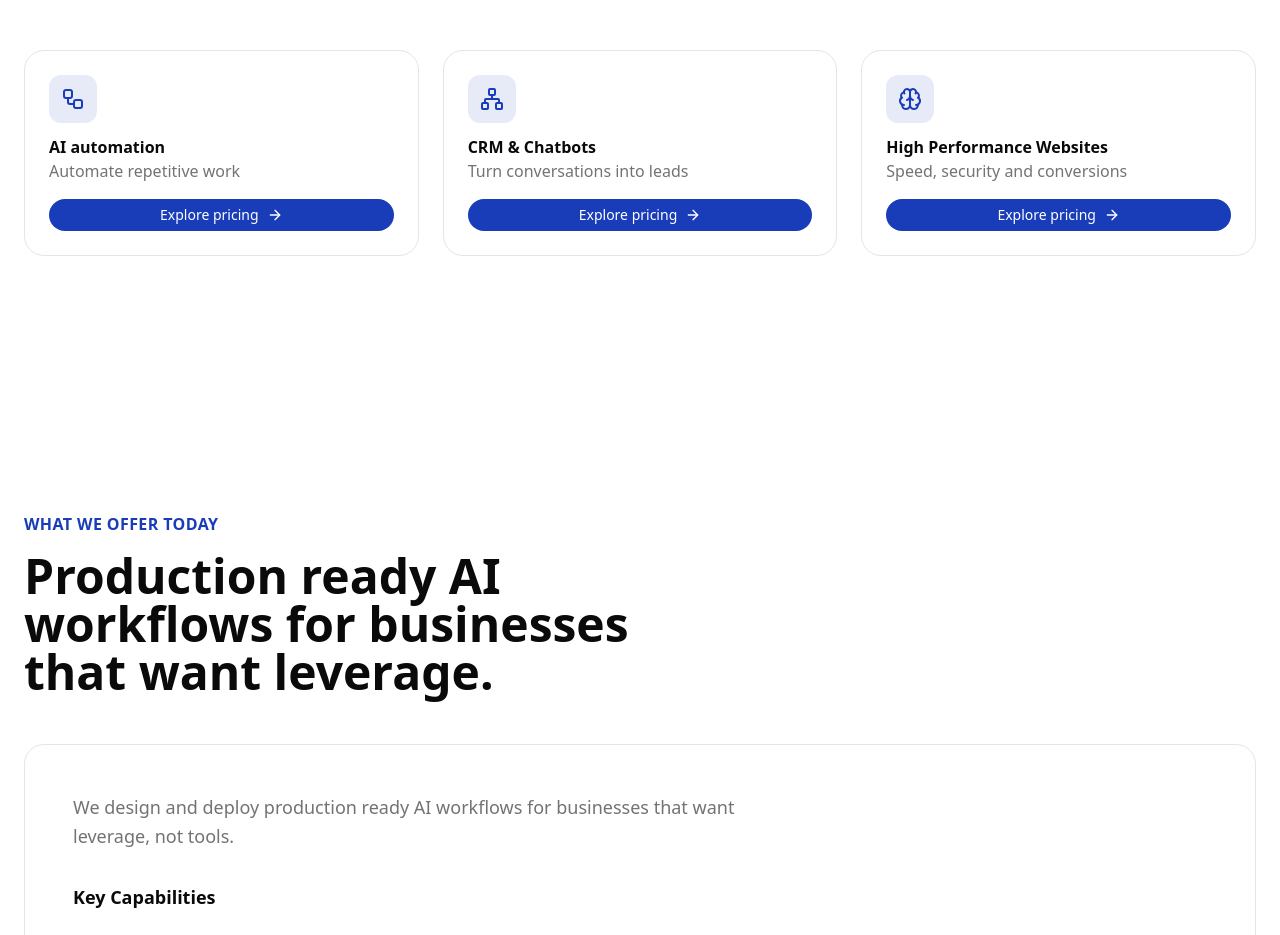
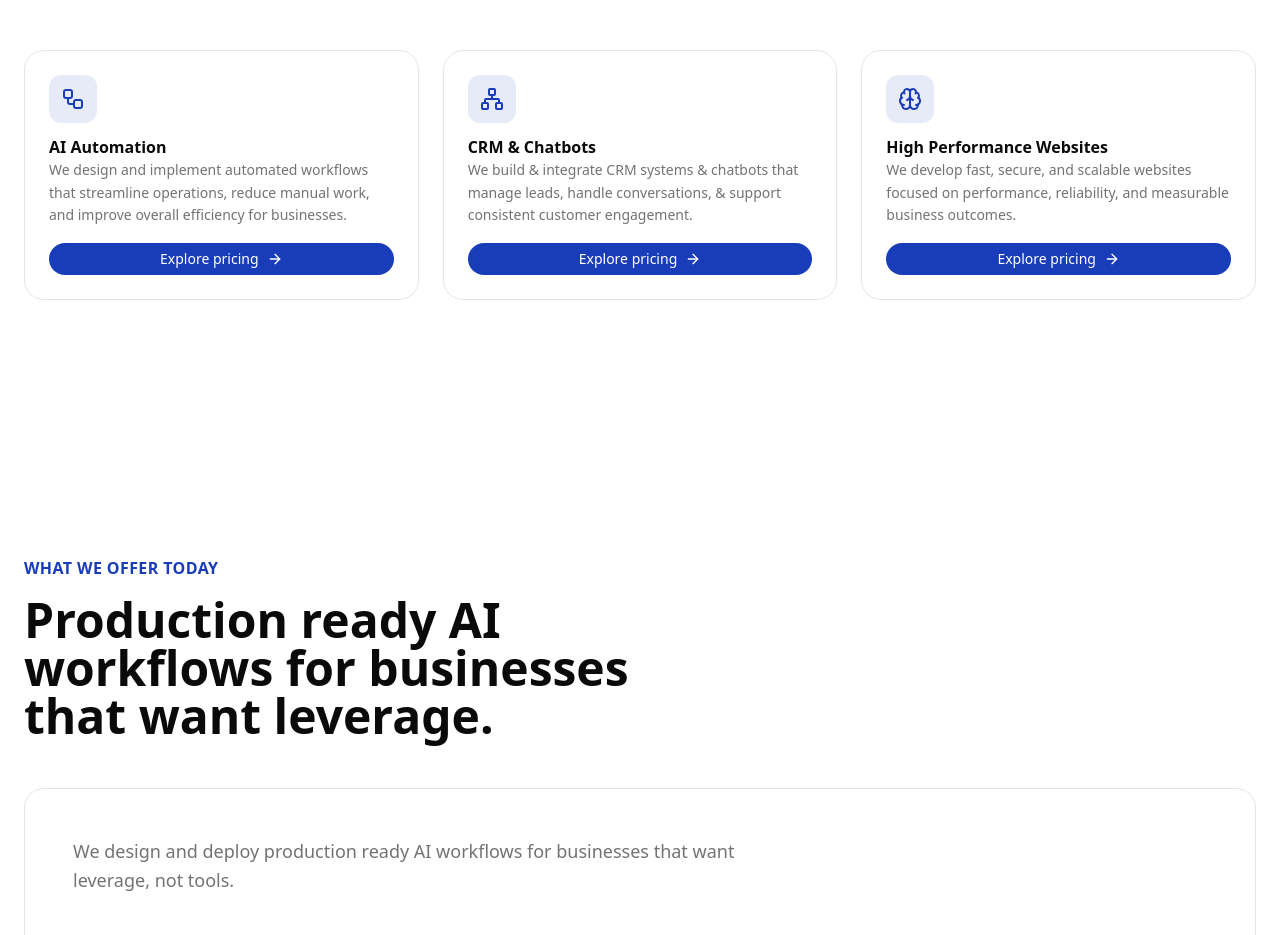
Before and after one commit to sidharth-ng/casal-labs, a Next.js app: page / in a window 1280 px wide. Shown: the part 1181-2116 px from the top of the page. Built offline with nearby package versions, Linux system fonts and the light colour scheme.

Commit message:
feat: update services

```diff
--- a/src/app/page.tsx
+++ b/src/app/page.tsx
@@ -103,9 +103,9 @@ export default function Home() {
                   </div>
                   <div className="space-y-1">
                     <h3 className="text-foreground">
-                      <div className="font-bold">AI automation</div>
-                      <div className="font-normal text-muted-foreground">
-                        Automate repetitive work
+                      <div className="font-bold">AI Automation</div>
+                      <div className="font-normal text-muted-foreground text-sm leading-relaxed">
+                        We design and implement automated workflows that streamline operations, reduce manual work, and improve overall efficiency for businesses.
                       </div>
                     </h3>
                   </div>
@@ -133,8 +133,8 @@ export default function Home() {
                   <div className="space-y-1">
                     <h3 className="text-foreground">
                       <div className="font-bold">CRM & Chatbots</div>
-                      <div className="font-normal text-muted-foreground">
-                        Turn conversations into leads
+                      <div className="font-normal text-muted-foreground text-sm leading-relaxed">
+                        We build & integrate CRM systems & chatbots that manage leads, handle conversations, & support consistent customer engagement.
                       </div>
                     </h3>
                   </div>
@@ -162,8 +162,8 @@ export default function Home() {
                   <div className="space-y-1">
                     <h3 className="text-foreground">
                       <div className="font-bold">High Performance Websites</div>
-                      <div className="font-normal text-muted-foreground">
-                        Speed, security and conversions
+                      <div className="font-normal text-muted-foreground text-sm leading-relaxed">
+                        We develop fast, secure, and scalable websites focused on performance, reliability, and measurable business outcomes.
                       </div>
                     </h3>
                   </div>
```
